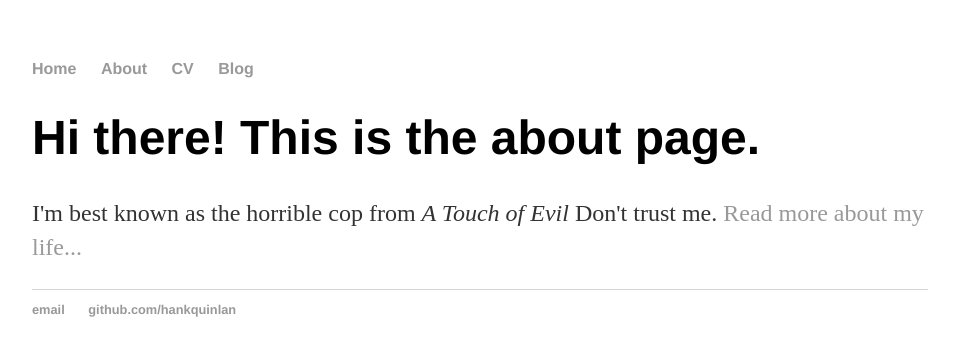
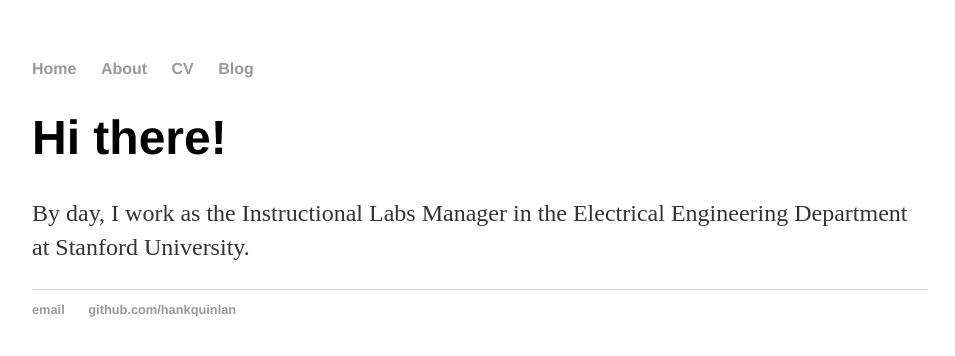
Before and after one commit to stevenmclark/stevenmclark.github.io, a Jekyll site: the page built from about/index.html, in a window 1280 px wide. Shown: the top 356 px of the page, without its empty margins (160-1115 px from the left). Built offline with Jekyll 4.4.1, drawn with Linux system fonts in a browser that asks for light colours.

Commit message:
Update index.html

```diff
--- a/about/index.html
+++ b/about/index.html
@@ -1,8 +1,9 @@
 ---
 layout: default
-title: Hank Quinlan, Horrible Cop
+title: Steven Clark - About page
 ---
 <div class="blurb">
-	<h1>Hi there! This is the about page.</h1>
-	<p>I'm best known as the horrible cop from <em>A Touch of Evil</em> Don't trust me. <a href="/about">Read more about my life...</a></p>
-</div><!-- /.blurb -->
+	<h1>Hi there!</h1>
+	<p>By day, I work as the Instructional Labs Manager in the Electrical Engineering Department at Stanford University.</a></p>
+</div>
+<!-- /.blurb -->
```
